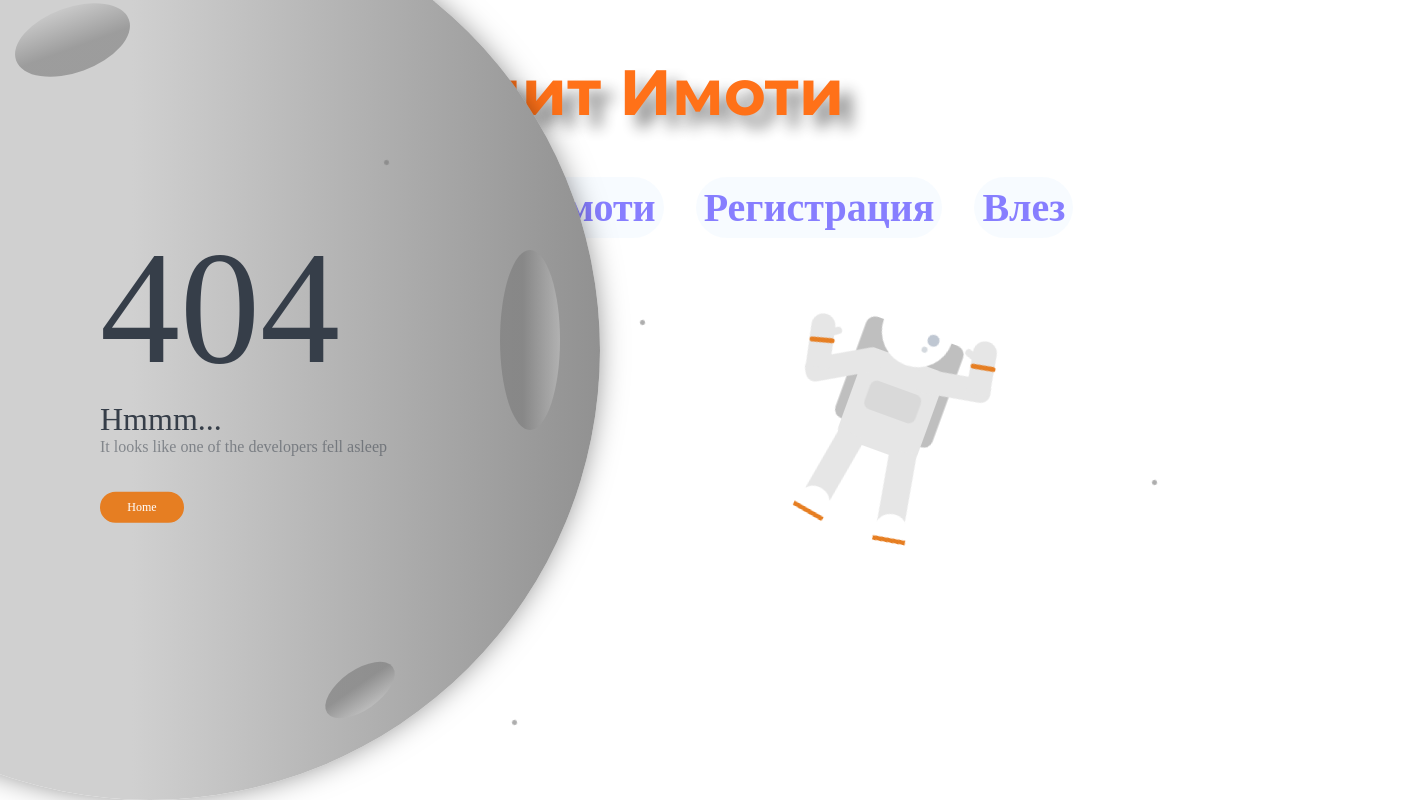
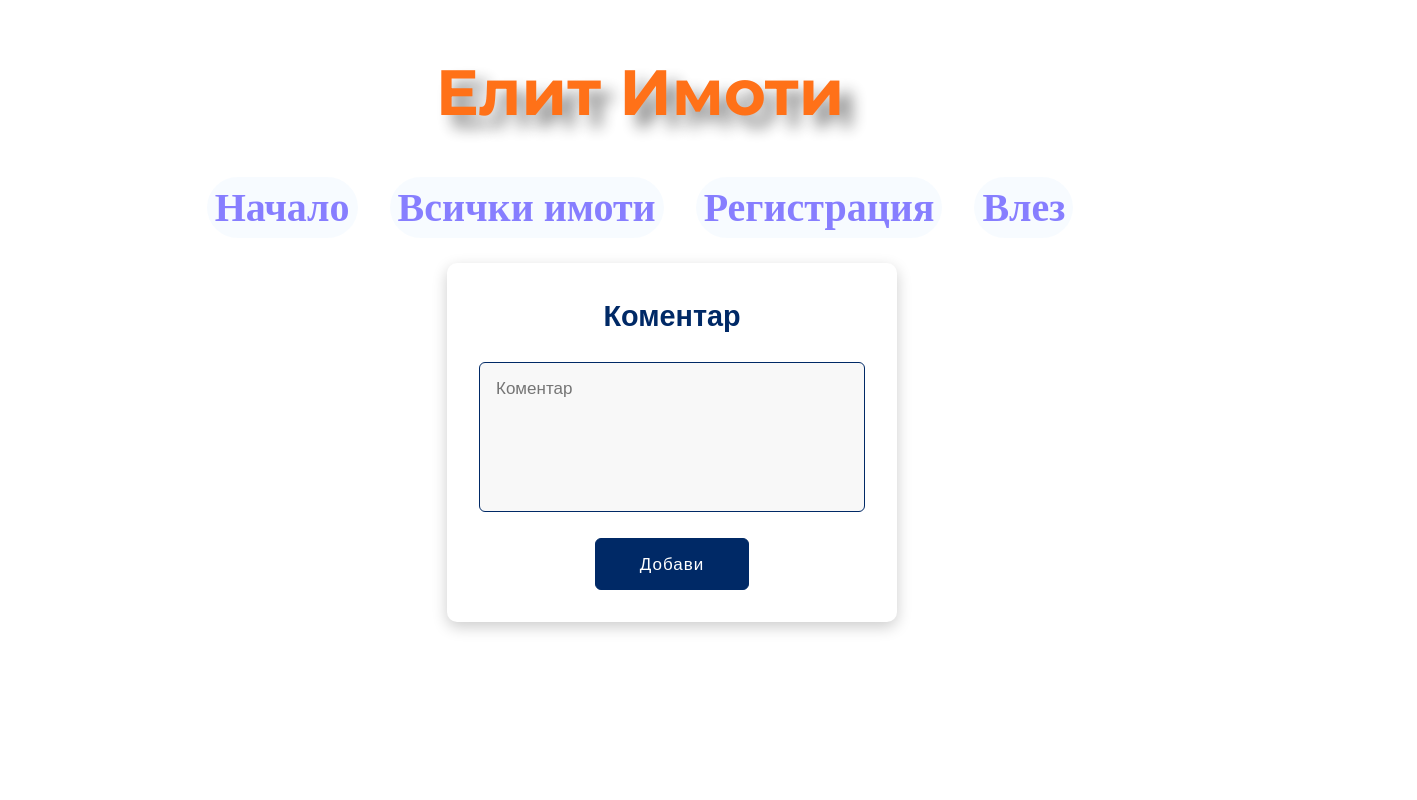
Before and after one commit to MartinSaviev/Real-Estate, an Angular app in the folder Real-Estate/: page /details/1/comments/1 in a window 1280 px wide. Before the commit this address had no page. Shown: the top 800 px of the page, 1417 px wide, since content can reach past the window. Built offline with nearby package versions, Linux system fonts and the light colour scheme; no server answers.

Commit message:
add edit comment

```diff
--- a/Real-Estate/src/app/components/all-estate/comments/comments.component.html
+++ b/Real-Estate/src/app/components/all-estate/comments/comments.component.html
@@ -10,7 +10,7 @@
             @if(isLoggedIn()){
             @if(ownerComment()===comment.email){
             <div class="buttons">
-                <button routerLink="{{comment._id}}" class="button edit">edit</button>
+                <button (click)="onEditComment(comment)" class="button edit">edit</button>
                 <button (click)="onDelete(comment)" class="button delete">delete</button>
             </div>
             }
--- a/Real-Estate/src/app/components/all-estate/comments/comments.component.ts
+++ b/Real-Estate/src/app/components/all-estate/comments/comments.component.ts
@@ -110,4 +110,10 @@ export class CommentsComponent implements OnInit {
       },
     });
   }
+
+  onEditComment(comment: Comment){
+    const estateId = this.route.snapshot.params['estateId'];
+    const commentId = comment._id || '';
+    this.router.navigate([`/details/${estateId}/comments/${commentId}`]);
+  }
 }
--- a/Real-Estate/src/app/components/all-estate/comments/comments.service.ts
+++ b/Real-Estate/src/app/components/all-estate/comments/comments.service.ts
@@ -1,7 +1,7 @@
 import { HttpClient } from '@angular/common/http';
 import { Injectable } from '@angular/core';
 import { environment } from '../../../../environments/environment.development';
-import { Comment } from './typeHouse';
+import { Comment } from '../../types/typeHouse';
 
 @Injectable()
 export class CommentsService {
--- /dev/null
+++ b/Real-Estate/src/app/components/all-estate/comments/edit-comment/edit-comment.component.css
@@ -0,0 +1,170 @@
+/* Import Google font - Poppins */
+@import url("https://fonts.googleapis.com/css2?family=Poppins:wght@200;300;400;500;600;700&display=swap");
+
+* {
+  font-family: "Poppins", sans-serif;
+  margin: 0;
+  padding: 0;
+  box-sizing: border-box;
+}
+
+.real-estate-form {
+  display: flex;
+  justify-content: center;
+  align-items: center;
+  width: 100%;
+}
+
+.container {
+  max-width: 450px;
+  width: 100%;
+  background: #fff;
+  border-radius: 10px;
+  box-shadow: 0 5px 15px rgba(0, 0, 0, 0.2);
+  padding: 2rem;
+}
+
+.real-estate header {
+  font-size: 1.8rem;
+  font-weight: 600;
+  text-align: center;
+  margin-bottom: 1.5rem;
+  color: #002966;
+}
+
+form {
+  display: flex;
+  flex-direction: column;
+}
+
+.button {
+  padding: 0.75rem 1rem;
+  font-size: 17px;
+  border: 1px solid #002966;
+  border-radius: 6px;
+  outline: none;
+  color: #fff;
+  background: #002966;
+  font-weight: 500;
+  letter-spacing: 1px;
+  cursor: pointer;
+  transition: 0.4s ease;
+  align-self: center;
+  width: 40%;
+}
+
+.button:hover {
+  background: #0287f4;
+}
+
+.button:focus {
+  box-shadow: 0 0 5px rgba(0, 41, 102, 0.4);
+}
+
+.description {
+  width: 100%;
+  padding: 0.75rem 1rem;
+  font-size: 17px;
+  border: 1px solid #002966;
+  border-radius: 6px;
+  outline: none;
+  margin-bottom: 1.5em;
+  height: 150px;
+  background-color: #f8f8f8;
+  resize: none;
+}
+
+.description:focus {
+  box-shadow: 0 0 5px rgba(0, 41, 102, 0.4);
+  border-color: #0287f4;
+}
+
+.not-have-comments {
+  font-size: 2em;
+  margin-top: 2em;
+  color: #6c757d;
+  text-align: center;
+  margin-bottom: 2em;
+}
+
+.error {
+  color: red;
+}
+
+.comments-and-buttons {
+  display: flex;
+  flex-direction: column;
+  border: 2px solid #ccc;
+  border-radius: 0.5em;
+  max-width: 650px;
+  justify-content: center;
+  align-items: center;
+  margin: 0 auto;
+  margin-top: 2em;
+}
+
+.buttons {
+  width: 100%;
+  display: flex;
+  gap: 0.5em;
+  margin: 1em;
+  justify-content: end;
+  margin-right: 2em;
+}
+
+.edit {
+  width: 10%;
+  font-size: 12px;
+  padding: 0.5em;
+}
+
+.delete {
+  color: #fff;
+  background: #b00e02;
+  font-weight: 500;
+  letter-spacing: 1px;
+  cursor: pointer;
+  transition: 0.4s ease;
+  align-self: center;
+  width: 10%;
+  font-size: 12px;
+  padding: 0.5em;
+}
+
+.delete:hover {
+  background: #f80303;
+}
+
+.delete:focus {
+  box-shadow: 0 0 5px rgba(243, 2, 2, 0.4);
+}
+
+.add-form {
+  margin: 2em;
+}
+
+.comment {
+  display: flex;
+  flex-direction: column;
+  width: 100%;
+}
+
+.email {
+  text-align: center;
+  margin: 0.5em;
+  border: 1px solid #bbb;
+  width: 25%;
+  border-radius: 0.5em;
+  color: #0287f4;
+  font-weight: bold;
+}
+
+.text-comment {
+  align-self: self-start;
+  max-width: 100%;
+  word-wrap: break-word;
+  white-space: pre-wrap;
+  overflow: hidden;
+  padding: 0 1em;
+  font-size: 1.4rem;
+}
--- /dev/null
+++ b/Real-Estate/src/app/components/all-estate/comments/edit-comment/edit-comment.component.html
@@ -0,0 +1,23 @@
+<article class="real-estate-form add-form">
+    <div class="container">
+        <div class="real-estate">
+            <header>Коментар</header>
+            <form [formGroup]="commentForm" (ngSubmit)="onSubmit()">
+                <textarea class="description" name="comment" formControlName="comment" placeholder="Коментар">
+
+            </textarea>
+                @if(commentForm.get('comment')?.touched){
+                <div class="error">
+                    @if(commentForm.get('comment')?.errors?.['required']){
+                    <div class="error">Няма въведеа стойност!</div>
+                    }
+                    @if(commentForm.get('comment')?.errors?.['minlength']){
+                    <div class="error">Невалиденa стойност! Не трябва да има по малко от 15 симбовала!</div>
+                    }
+                </div>
+                }
+                <button class="button" value="Add Real Estate">Добави</button>
+            </form>
+        </div>
+    </div>
+</article>
--- /dev/null
+++ b/Real-Estate/src/app/components/all-estate/comments/edit-comment/edit-comment.component.ts
@@ -0,0 +1,57 @@
+import { Component, OnInit } from '@angular/core';
+import {
+  FormControl,
+  FormGroup,
+  ReactiveFormsModule,
+  Validators,
+} from '@angular/forms';
+import { ActivatedRoute, Router } from '@angular/router';
+import { EditService } from './edit.service';
+import { Comment } from './typeComment';
+import { environment } from '../../../../../environments/environment.development';
+
+@Component({
+  selector: 'app-edit-comment',
+  standalone: true,
+  imports: [ReactiveFormsModule],
+  providers: [EditService],
+  templateUrl: './edit-comment.component.html',
+  styleUrl: './edit-comment.component.css',
+})
+export class EditCommentComponent implements OnInit {
+  apiUrl = environment.apiUrl;
+  comment!: Comment;
+  constructor(
+    private EditService: EditService,
+    private router: Router,
+    private route: ActivatedRoute
+  ) {}
+
+  commentForm = new FormGroup({
+    comment: new FormControl('', [
+      Validators.required,
+      Validators.minLength(15),
+    ]),
+  });
+
+  ngOnInit(): void {
+    const estateId = this.route.snapshot.params['estateId'];
+    const commentId = this.route.snapshot.params['commentId'];
+    this.EditService.getComment(estateId, commentId).subscribe((comment) => {
+      this.comment = comment as Comment;
+      this.commentForm.patchValue(this.comment);
+    });
+  }
+
+  onSubmit() {
+    if (this.commentForm.invalid) {
+      alert('error');
+      return;
+    }
+    const estateId = this.route.snapshot.params['estateId'];
+    const commentId = this.route.snapshot.params['commentId'];
+    this.EditService.postComment(estateId,commentId, this.commentForm.value).subscribe(() => {
+      this.router.navigate([`/details/${estateId}/comments`]);
+    });
+  }
+}
--- /dev/null
+++ b/Real-Estate/src/app/components/all-estate/comments/edit-comment/edit.service.ts
@@ -0,0 +1,22 @@
+import { HttpClient } from '@angular/common/http';
+import { Injectable } from '@angular/core';
+import { environment } from '../../../../../environments/environment.development';
+
+@Injectable()
+export class EditService {
+  apiUrl = environment.apiUrl;
+  constructor(private http: HttpClient) {}
+
+  getComment(estateId: string, commentId: string) {
+    return this.http.get(
+      `${this.apiUrl}/realEstate/${estateId}/comments/${commentId}`
+    );
+  }
+
+  postComment(estateId: string, commentId: string, body: {}) {
+    return this.http.patch(
+      `${this.apiUrl}/realEstate/${estateId}/comments/${commentId}`,
+      body
+    );
+  }
+}
--- /dev/null
+++ b/Real-Estate/src/app/components/all-estate/comments/edit-comment/typeComment.ts
@@ -0,0 +1,5 @@
+export type Comment = {
+  email: string;
+  _id?: string;
+  comment: string;
+};
--- a/Real-Estate/src/app/components/register/register.component.ts
+++ b/Real-Estate/src/app/components/register/register.component.ts
@@ -10,7 +10,6 @@ import {
   ReactiveFormsModule,
   Validators,
 } from '@angular/forms';
-import e from 'express';
 
 @Component({
   selector: 'app-register',
@@ -53,6 +52,10 @@ export class RegisterComponent {
 
   register(event: Event) {
     event.preventDefault();
+    if (this.registerForm.invalid) {
+      alert('Грешно потебителско име или парола!');
+      return;
+    }
 
     const { email, password, rePassword } = this.registerForm.value;
 
```
Also changed, not shown: Real-Estate/src/app/app.routes.ts (+27 -5 lines).
